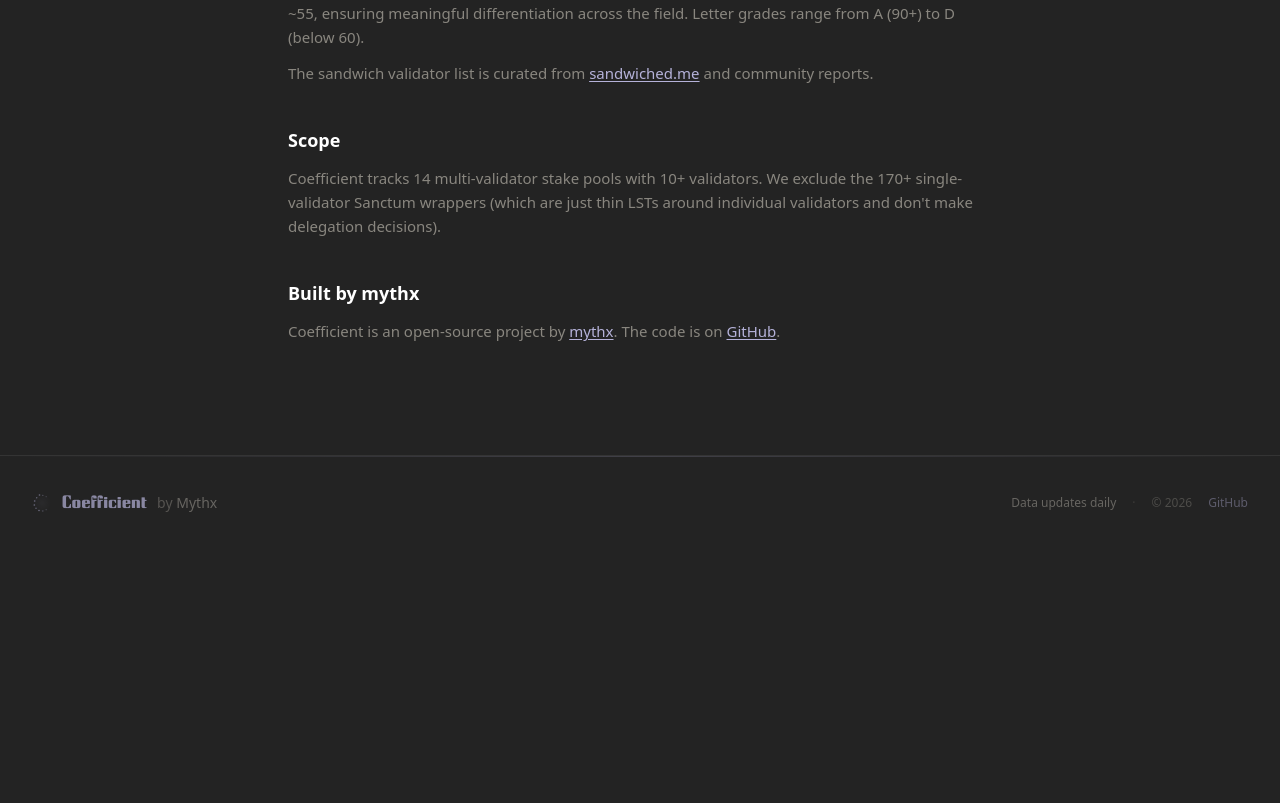
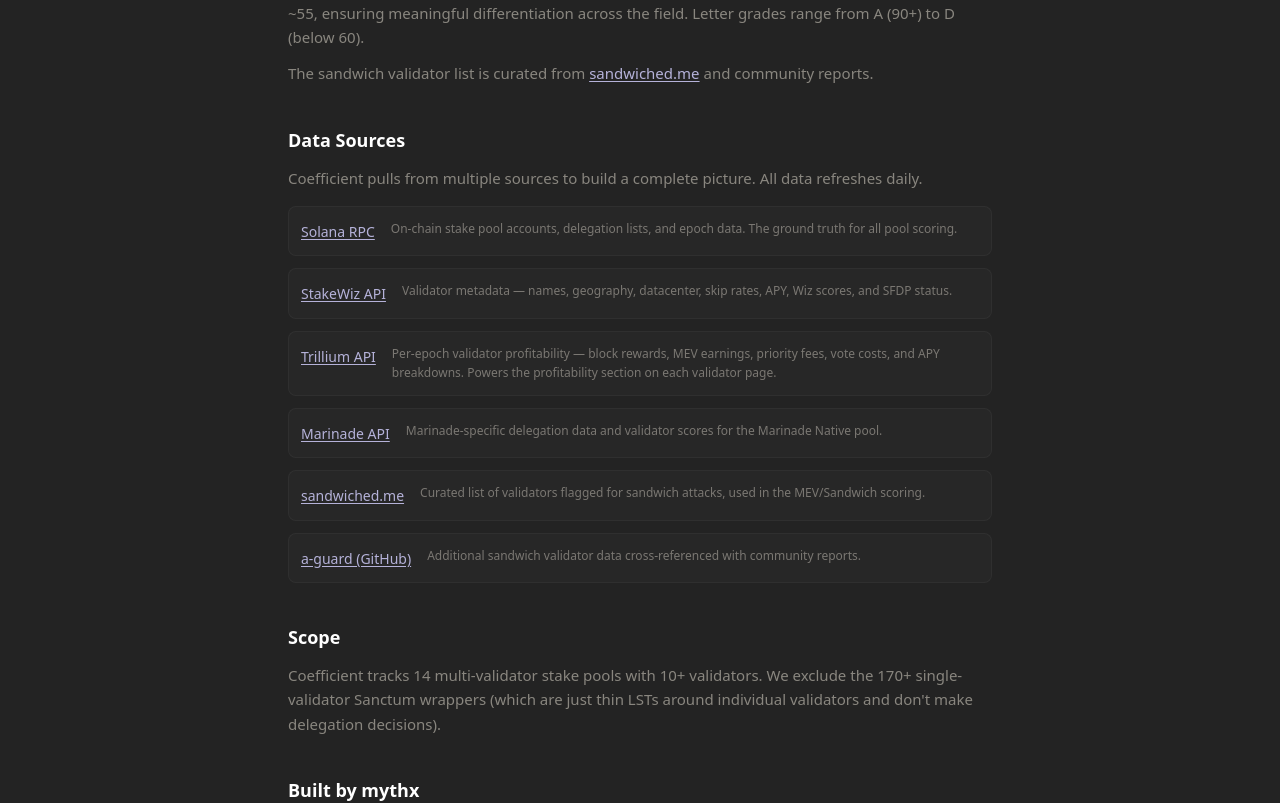
Before and after one commit to projectnamedate/coefficient, a Next.js app: page /about in a window 1280 px wide. Shown: the part 1807-2610 px from the top of the page. Before the commit the page ends 2356 px from the top, so only its background shows below. Built offline with nearby package versions, Linux system fonts and the light colour scheme; what tailwindcss-motion would draw is missing.

Commit message:
docs: add Data Sources section to about page
Lists all 6 data sources (Solana RPC, StakeWiz, Trillium, Marinade,
sandwiched.me, a-guard) with descriptions and links.

Co-Authored-By: Claude Opus 4.5 <noreply@anthropic.com>

```diff
--- a/src/app/about/page.tsx
+++ b/src/app/about/page.tsx
@@ -109,6 +109,46 @@ export default function AboutPage() {
             </p>
           </section>
 
+          {/* Data Sources */}
+          <section>
+            <h2 className="text-lg font-semibold text-white mb-3">Data Sources</h2>
+            <p className="mb-4">
+              Coefficient pulls from multiple sources to build a complete picture. All data refreshes daily.
+            </p>
+            <div className="space-y-3">
+              <DataSource
+                name="Solana RPC"
+                url="https://solana.com"
+                description="On-chain stake pool accounts, delegation lists, and epoch data. The ground truth for all pool scoring."
+              />
+              <DataSource
+                name="StakeWiz API"
+                url="https://stakewiz.com"
+                description="Validator metadata — names, geography, datacenter, skip rates, APY, Wiz scores, and SFDP status."
+              />
+              <DataSource
+                name="Trillium API"
+                url="https://trillium.so"
+                description="Per-epoch validator profitability — block rewards, MEV earnings, priority fees, vote costs, and APY breakdowns. Powers the profitability section on each validator page."
+              />
+              <DataSource
+                name="Marinade API"
+                url="https://marinade.finance"
+                description="Marinade-specific delegation data and validator scores for the Marinade Native pool."
+              />
+              <DataSource
+                name="sandwiched.me"
+                url="https://sandwiched.me"
+                description="Curated list of validators flagged for sandwich attacks, used in the MEV/Sandwich scoring."
+              />
+              <DataSource
+                name="a-guard (GitHub)"
+                url="https://github.com/a-guard"
+                description="Additional sandwich validator data cross-referenced with community reports."
+              />
+            </div>
+          </section>
+
           {/* Scope */}
           <section>
             <h2 className="text-lg font-semibold text-white mb-3">Scope</h2>
@@ -138,6 +178,24 @@ export default function AboutPage() {
   );
 }
 
+function DataSource({ name, url, description }: { name: string; url: string; description: string }) {
+  return (
+    <div className="flex gap-4 p-3 rounded-lg bg-white/[0.02] border border-white/[0.04]">
+      <div className="shrink-0">
+        <a
+          href={url}
+          target="_blank"
+          rel="noopener noreferrer"
+          className="text-sm font-medium text-lavender hover:text-lavender-light transition-colors underline underline-offset-2"
+        >
+          {name}
+        </a>
+      </div>
+      <p className="text-xs text-beige/50 leading-relaxed">{description}</p>
+    </div>
+  );
+}
+
 function ScoreExplainer({ name, weight, description }: { name: string; weight: number; description: string }) {
   return (
     <div className="flex gap-4 p-3 rounded-lg bg-white/[0.02] border border-white/[0.04]">
```
